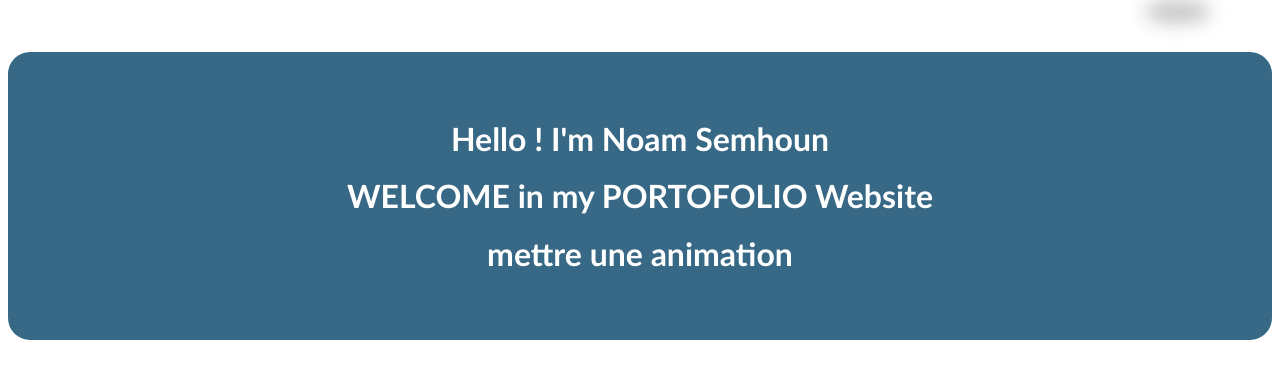
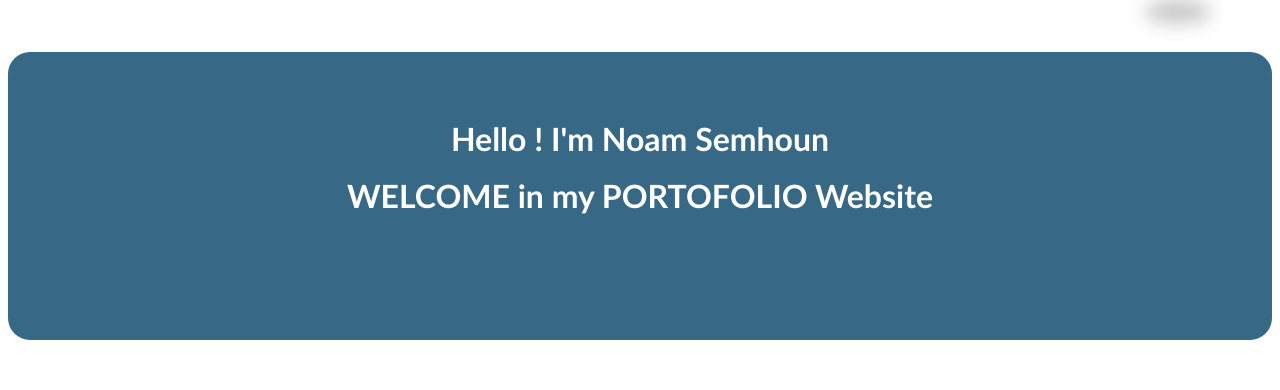
Before and after one commit to NoamSemhoun/NoamSemhoun.github.io, a plain HTML site: page index.html in a window 1280 px wide. Shown: the part 152-542 px from the top of the page. Drawn offline with Linux system fonts and the light colour scheme.

Commit message:
test git ok

```diff
--- a/index.html
+++ b/index.html
@@ -46,7 +46,6 @@
         <head><Br>Hello ! I'm Noam Semhoun
              <Br> WELCOME in my PORTOFOLIO Website
             <Br>
-            mettre une animation
             <Br>
 
             <Br>
```
Also changed, not shown: 2 other files.
